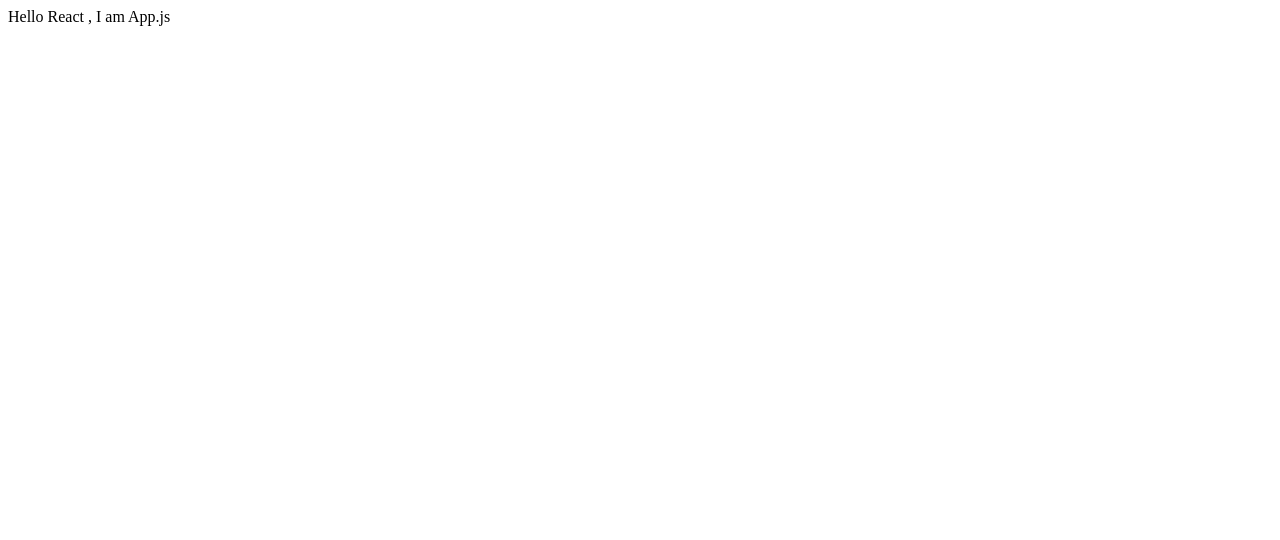
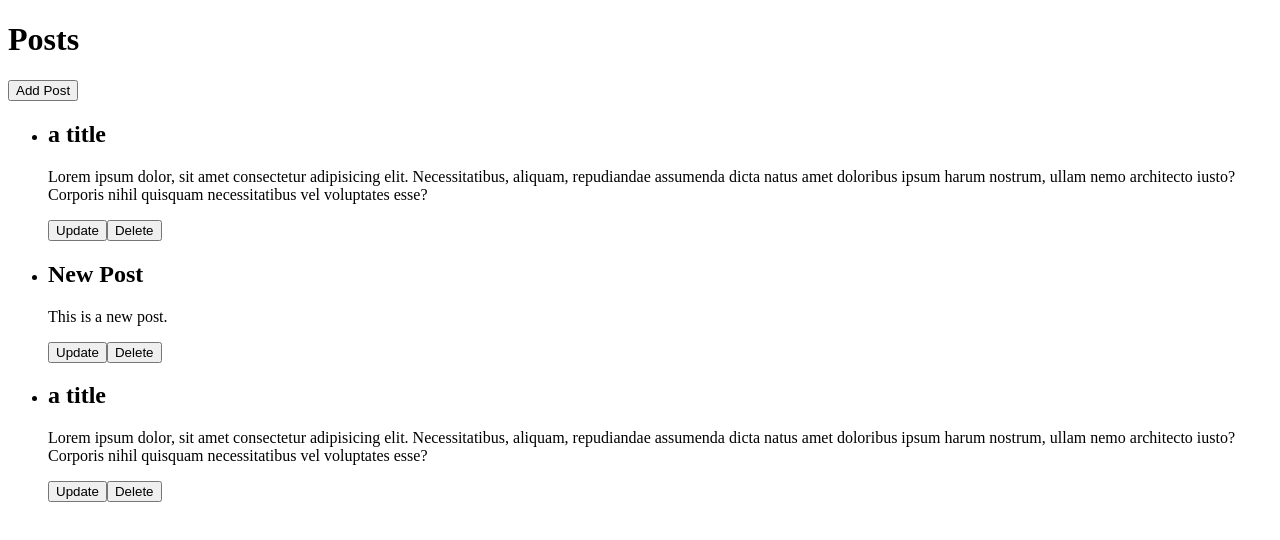
Before and after one commit to IffyArt/front-website-course, a React (Create React App) app: page / in a window 1280 px wide. Shown: the top 540 px of the page. Built offline with nearby package versions, Linux system fonts and the light colour scheme; data requests are answered from the project's data file.

Commit message:
feat: Add lazy loading for images and update API calls in App component

```diff
--- a/db.json
+++ b/db.json
@@ -1,11 +1,35 @@
 {
   "posts": [
-    { "id": "1", "title": "a title", "views": 100 },
-    { "id": "2", "title": "another title", "views": 200 }
+    {
+      "id": "1",
+      "title": "a title",
+      "body": "Lorem ipsum dolor, sit amet consectetur adipisicing elit. Necessitatibus, aliquam, repudiandae assumenda dicta natus amet doloribus ipsum harum nostrum, ullam nemo architecto iusto? Corporis nihil quisquam necessitatibus vel voluptates esse?",
+      "views": 100
+    },
+    {
+      "id": "060e1371-1b27-4df3-92a5-671a7d1a863c",
+      "title": "New Post",
+      "body": "This is a new post.",
+      "views": 0
+    },
+    {
+      "id": "9554e6f1-866a-483c-bf06-14fa389ad5f2",
+      "title": "a title",
+      "body": "Lorem ipsum dolor, sit amet consectetur adipisicing elit. Necessitatibus, aliquam, repudiandae assumenda dicta natus amet doloribus ipsum harum nostrum, ullam nemo architecto iusto? Corporis nihil quisquam necessitatibus vel voluptates esse?",
+      "views": 0
+    }
   ],
   "comments": [
-    { "id": "1", "text": "a comment about post 1", "postId": "1" },
-    { "id": "2", "text": "another comment about post 1", "postId": "1" }
+    {
+      "id": "1",
+      "text": "a comment about post 1",
+      "postId": "1"
+    },
+    {
+      "id": "2",
+      "text": "another comment about post 1",
+      "postId": "1"
+    }
   ],
   "profile": {
     "name": "typicode"
--- a/src/App.tsx
+++ b/src/App.tsx
@@ -1,5 +1,79 @@
-function App() {
-  return <div>Hello React , I am App.js </div>;
-}
+import { useEffect, useState } from 'react';
+import { createPost, deletePost, getPosts, Post, updatePost } from './api/api';
+
+const App = () => {
+  const [posts, setPosts] = useState<Post[]>([]);
+
+  useEffect(() => {
+    fetchPosts();
+  }, []);
+
+  const fetchPosts = async () => {
+    try {
+      const data = await getPosts();
+      setPosts(data);
+    } catch (error) {
+      console.error('Failed to fetch posts', error);
+    }
+  };
+
+  const handleAddPost = async () => {
+    const uuid: string = require('uuid').v4();
+    const newPost: Post = {
+      id: uuid,
+      title: 'New Post',
+      body: 'This is a new post.',
+      views: 0,
+    };
+    try {
+      const addedPost = await createPost(newPost);
+      setPosts([...posts, addedPost]);
+    } catch (error) {
+      console.error('Failed to add post', error);
+    }
+  };
+
+  const handleUpdatePost = async (id: string) => {
+    const updatedPost = {
+      id: '1',
+      title: 'a title',
+      body: 'Lorem ipsum dolor, sit amet consectetur adipisicing elit. Necessitatibus, aliquam, repudiandae assumenda dicta natus amet doloribus ipsum harum nostrum, ullam nemo architecto iusto? Corporis nihil quisquam necessitatibus vel voluptates esse?',
+      views: 0,
+    };
+    try {
+      const post = await updatePost(id, updatedPost);
+      setPosts(posts.map((p) => (p.id === id ? post : p)));
+    } catch (error) {
+      console.error('Failed to update post', error);
+    }
+  };
+
+  const handleDeletePost = async (id: string) => {
+    try {
+      await deletePost(id);
+      setPosts(posts.filter((p) => p.id !== id));
+    } catch (error) {
+      console.error('Failed to delete post', error);
+    }
+  };
+
+  return (
+    <div>
+      <h1>Posts</h1>
+      <button onClick={handleAddPost}>Add Post</button>
+
+      <ul>
+        {posts.map((post) => (
+          <li key={post.id}>
+            <h2>{post.title}</h2>
+            <p>{post.body}</p>
+            <button onClick={() => handleUpdatePost(post.id)}>Update</button>
+            <button onClick={() => handleDeletePost(post.id)}>Delete</button>
+          </li>
+        ))}
+      </ul>
+    </div>
+  );
+};
 
 export default App;
--- /dev/null
+++ b/src/api/api.ts
@@ -0,0 +1,50 @@
+// src/api/api.js
+import axios from 'axios';
+
+const API_URL = 'http://localhost:3001';
+
+export type Post = {
+  id: string;
+  title: string;
+  body: string;
+  views: number;
+};
+
+export const getPosts = async () => {
+  try {
+    const response = await axios.get(`${API_URL}/posts`);
+    return response.data;
+  } catch (error) {
+    console.error('Error fetching posts:', error);
+    throw error;
+  }
+};
+
+export const createPost = async (post: Post) => {
+  try {
+    const response = await axios.post(`${API_URL}/posts`, post);
+    return response.data;
+  } catch (error) {
+    console.error('Error creating post:', error);
+    throw error;
+  }
+};
+
+export const updatePost = async (id: string, updatedPost: Post) => {
+  try {
+    const response = await axios.put(`${API_URL}/posts/${id}`, updatedPost);
+    return response.data;
+  } catch (error) {
+    console.error('Error updating post:', error);
+    throw error;
+  }
+};
+
+export const deletePost = async (id: string) => {
+  try {
+    await axios.delete(`${API_URL}/posts/${id}`);
+  } catch (error) {
+    console.error('Error deleting post:', error);
+    throw error;
+  }
+};
```
Also changed, not shown: 1 other file (tests, documents, lock files or other folders).
